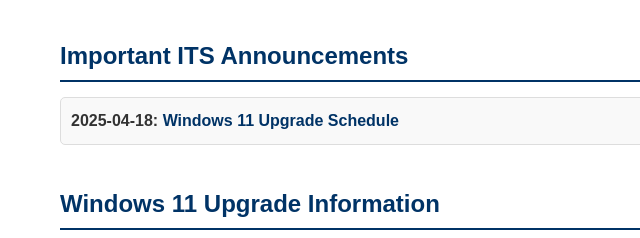
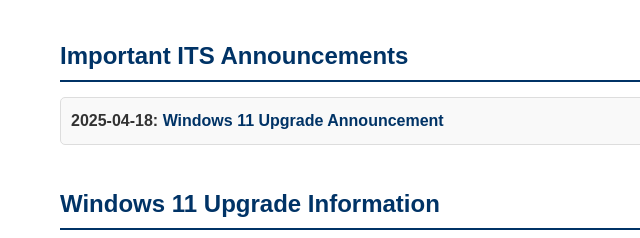
Before and after one commit to Hillsdale-College-Master/itswebsite, a plain HTML site: page index.html in a window 1280 px wide. Shown: the part 860-1098 px from the top of the page, 0-640 px from the left. Drawn offline with Linux system fonts and the light colour scheme.

Commit message:
Update index.html
Content updates

```diff
--- a/index.html
+++ b/index.html
@@ -248,7 +248,7 @@
       <ul>
         <li>
           <strong>2025-04-18:</strong>
-          <a href="/assets-static/2025-04-18-windows-11-upgrade-schedule-v1_0.pdf" title="Windows 11 Upgrade Schedule">Windows 11 Upgrade Schedule</a>
+          <a href="windows11-upgrade.html" title="Windows 11 Upgrade Announcement">Windows 11 Upgrade Announcement</a>
         </li>
 
       </ul>
```
